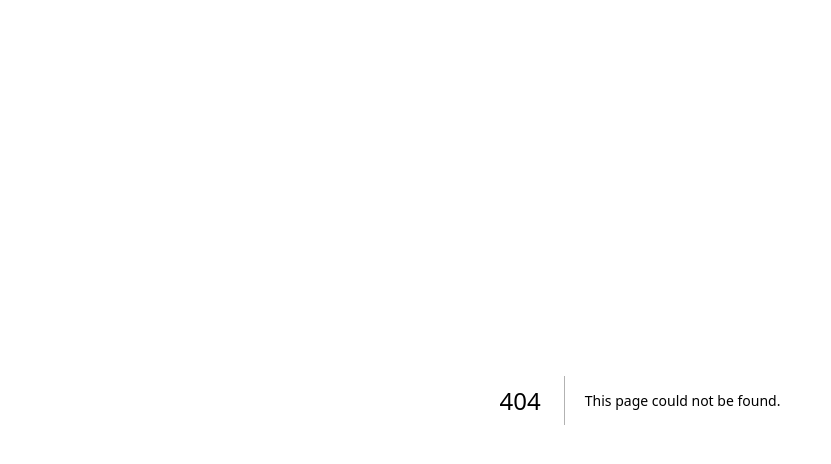
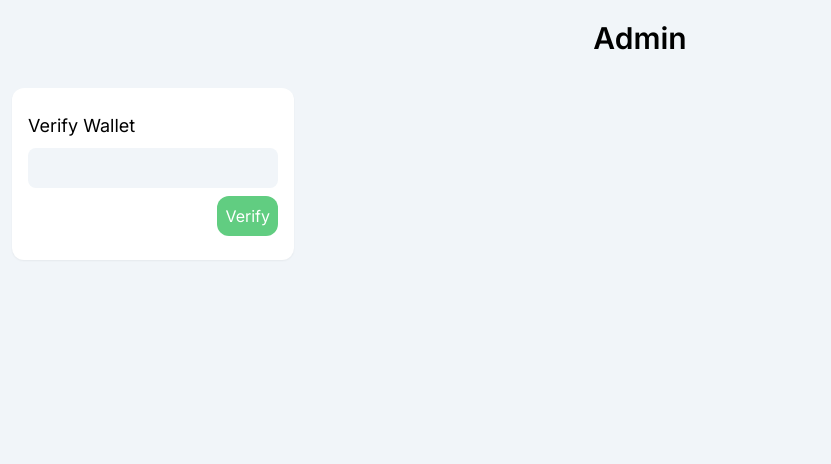
Before and after one commit to adamsdavee/RWA-DeFi, a Next.js app in the folder frontend/: page /admin in a window 1280 px wide. Before the commit this address had no page. Shown: the top 464 px of the page, without its empty margins (0-831 px from the left). Built offline with nearby package versions, Linux system fonts and the light colour scheme.

Commit message:
Admin page

```diff
--- /dev/null
+++ b/frontend/src/app/admin/page.jsx
@@ -0,0 +1,28 @@
+import React from "react";
+
+const page = () => {
+	return (
+		<div className="bg-slate-100 min-h-screen">
+			<h1 className="text-3xl font-semibold p-5 text-center">Admin</h1>
+			<div className="p-4 bg-white rounded-xl shadow-sm w-fit m-3">
+				<h3 className="text-lg py-2">Verify Wallet</h3>
+				<form action="">
+					<div>
+						<input
+							type="text"
+							className="bg-slate-100 rounded-lg p-2"
+						/>
+					</div>
+
+					<div>
+						<button className="bg-primary text-white p-2 rounded-xl  hover:opacity-80 duration-300 my-2 flex ml-auto">
+							Verify
+						</button>
+					</div>
+				</form>
+			</div>
+		</div>
+	);
+};
+
+export default page;
```
